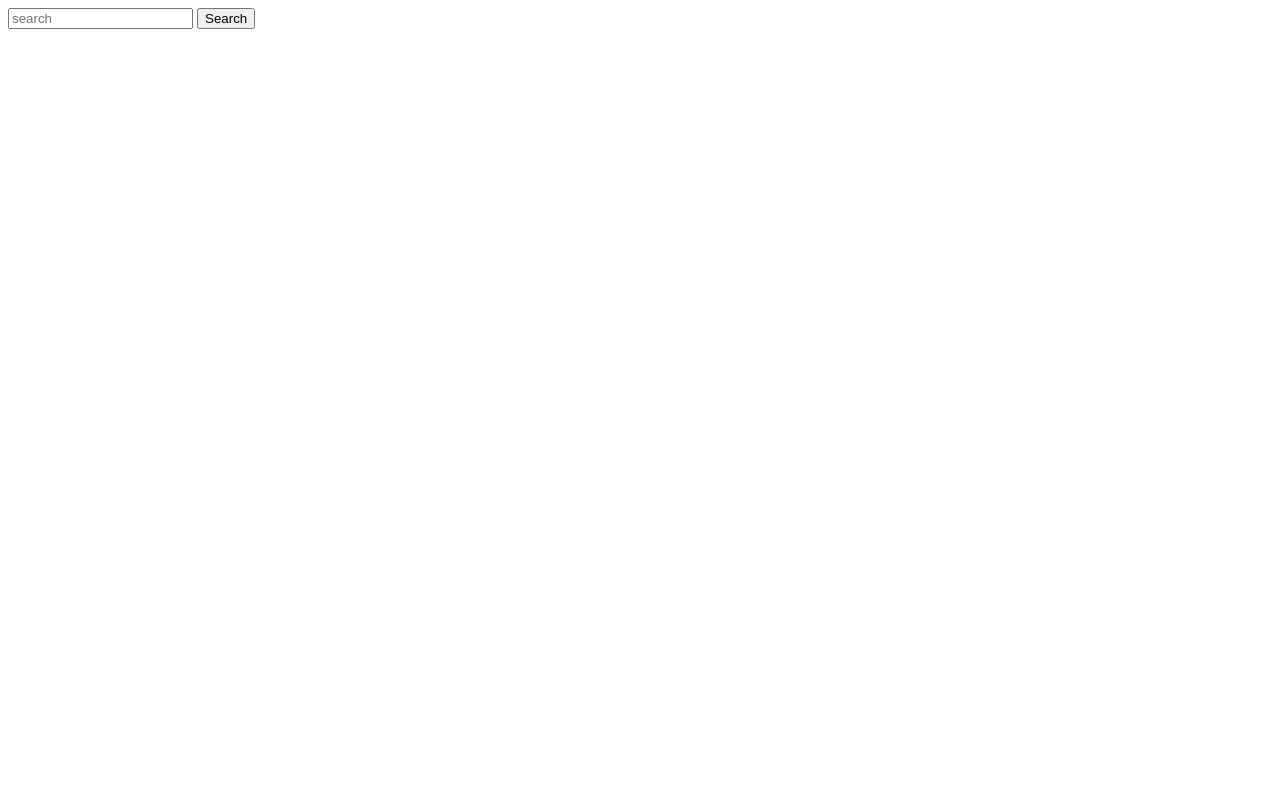
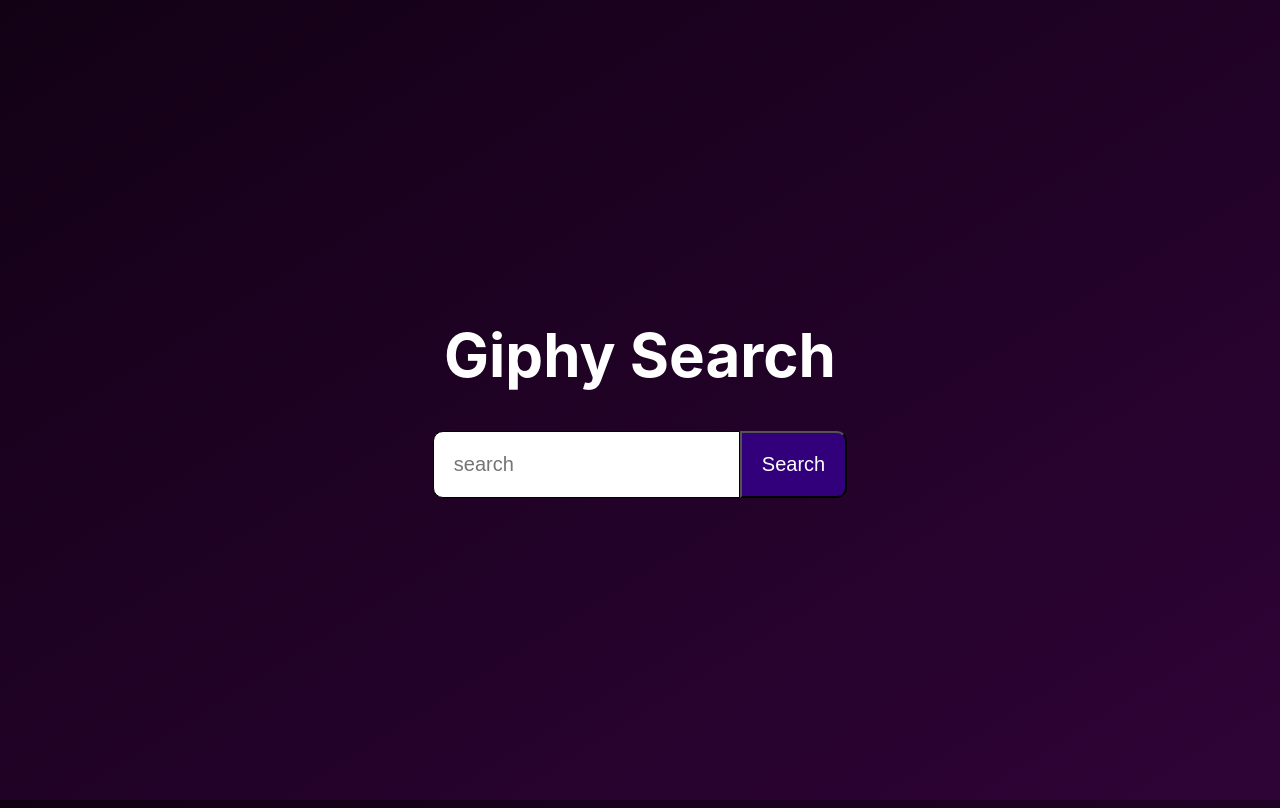
Before and after one commit to squeaky1273/giphy-api, a website: page index.html in a window 1280 px wide. Drawn offline with Linux system fonts and the light colour scheme.

Commit message:
got gif to show up

```diff
--- a/index.html
+++ b/index.html
@@ -1,10 +1,17 @@
 <!DOCTYPE html>
 <html>
     <head>
+        <meta charset="UTF-8">
+        <meta name="viewport" content="width=device-width, initial-scale=1.0">
         <title>Giphy</title>
+        <link href="https://fonts.googleapis.com/css?family=Roboto&display=swap" rel="stylesheet">
+        <link rel="stylesheet" type="text/css" href="style.css">
     </head>
     <body>
         <div class="container">
+            <header>
+                <h1>Giphy Search</h1>
+            </header>
             <form id="search-form">
                 <input id="search-input" type="text" placeholder="search">
                 <button type="submit">Search</button>
@@ -23,12 +30,13 @@
             // Define event listeners
             searchForm.addEventListener('submit', (e) => {
                 e.preventDefault()
+                console.log('hello')
                 const q = searchInput.value
-                const apiKey = process.env.GIPHY_API_KEY
+                const apiKey = 'AO494tEsU7J485MBG9k0EPeCbpXpporV'
 
                 getGifByTerm(apiKey, q).then((data) => {
                     console.log(data)
-                    resultsEl.innerHTML = data.resultsHTML
+                    resultsEl.innerHTML = `<img src="${data.url}" width="${data.width}" height="${data.height}" alt="${data.title}">`
                 }).catch(err => console.log(err.message))
             })
         </script>
--- a/index.js
+++ b/index.js
@@ -6,16 +6,16 @@
 async function getGif(path) {
     try {
         const res = await fetch(path)
-        const data = await res.json()
+        const json = await res.json()
 
         const gifData = {
-            url: data.images.fixed_width.url,
-            width: data.images.fixed_width.width,
-            height: data.images.fixed_width.height,
-            title: data.title,
-            resultsHTML: `<img src="${url}" width="${width}" height="${height}" alt="${title}">`
+            url: json.data[0].images.fixed_width.url,
+            width: json.data[0].images.fixed_width.width,
+            height: json.data[0].images.fixed_width.height,
+            title: json.data[0].title
         }
         return gifData
+        // console.log(gifData)
     } catch(err) {
         // handle error here
         return err
--- /dev/null
+++ b/style.css
@@ -0,0 +1,62 @@
+body, html {
+    height: 100%;
+}
+
+h1 {
+    font-size: 60px;
+    color: white;
+}
+
+body {
+    background-image: linear-gradient(to bottom right, rgb(18, 1, 21), rgb(47, 3, 55));
+    font-family: -apple-system, BlinkMacSystemFont, 'Segoe UI', Roboto, Oxygen, Ubuntu, Cantarell, 'Open Sans', 'Helvetica Neue', sans-serif;
+    font-size: 20px;
+    font-weight: lighter;
+    display: flex;
+    justify-content: center;
+    align-items: center;
+}
+
+header {
+    display: flex;
+    flex-direction: row;
+    justify-content: center;
+}
+
+.container {
+    display: flex;
+    flex-direction: column;
+    align-items: center;
+    border: 1px
+}
+
+form {
+    display: flex;
+    position: center;
+}
+
+input {
+    border: 1px solid;
+    padding: 1em;
+    font-size: 1em;
+    margin: 0;
+    border-radius: 0.5em 0 0 0.5em;
+}
+
+button {
+    border: 1px solid gb(30, 0, 72);
+    padding: 1em;
+    font-size: 1em;
+    margin: 0;
+    background-color: rgb(51, 0, 123);
+    color: white;
+    border-radius: 0 0.5em 0.5em 0;
+
+}
+
+div.results {
+    display: flex;
+    flex-direction: row;
+    flex-wrap: wrap;
+    padding: 1em;
+}
```
